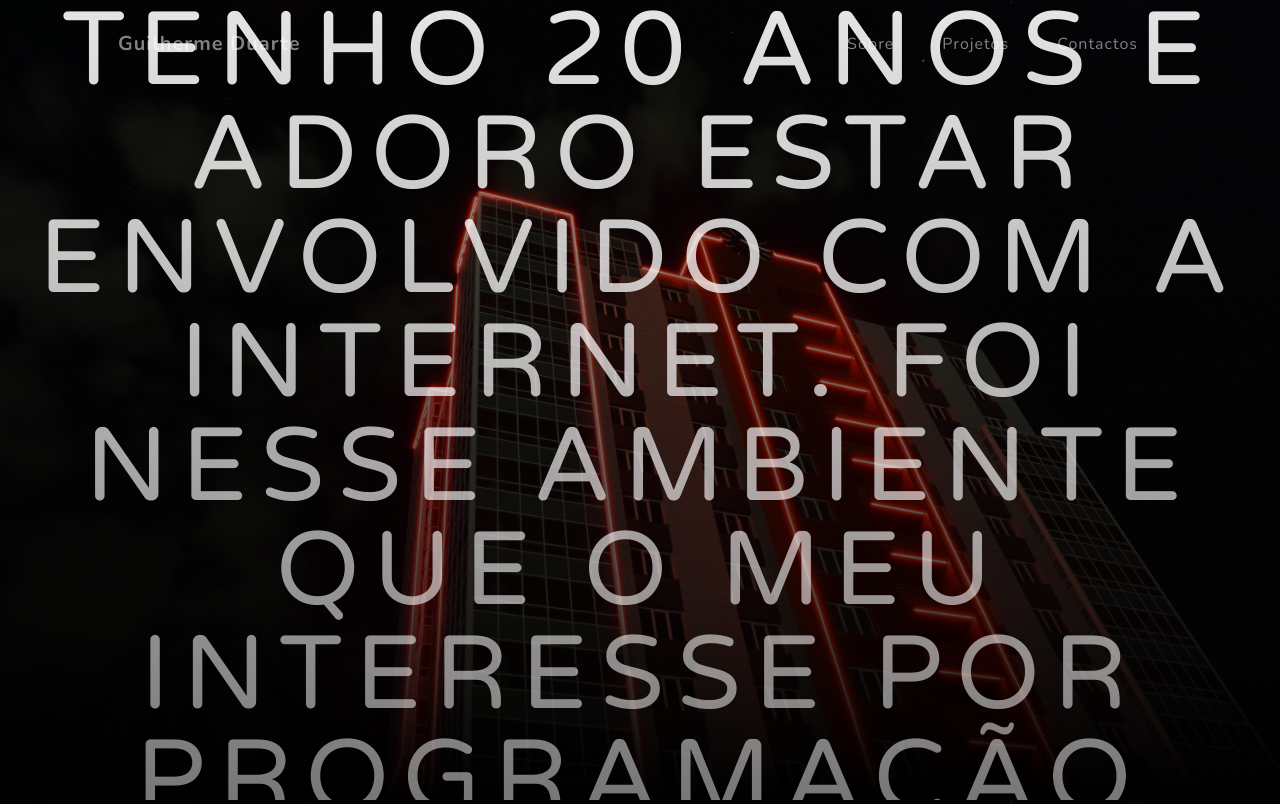
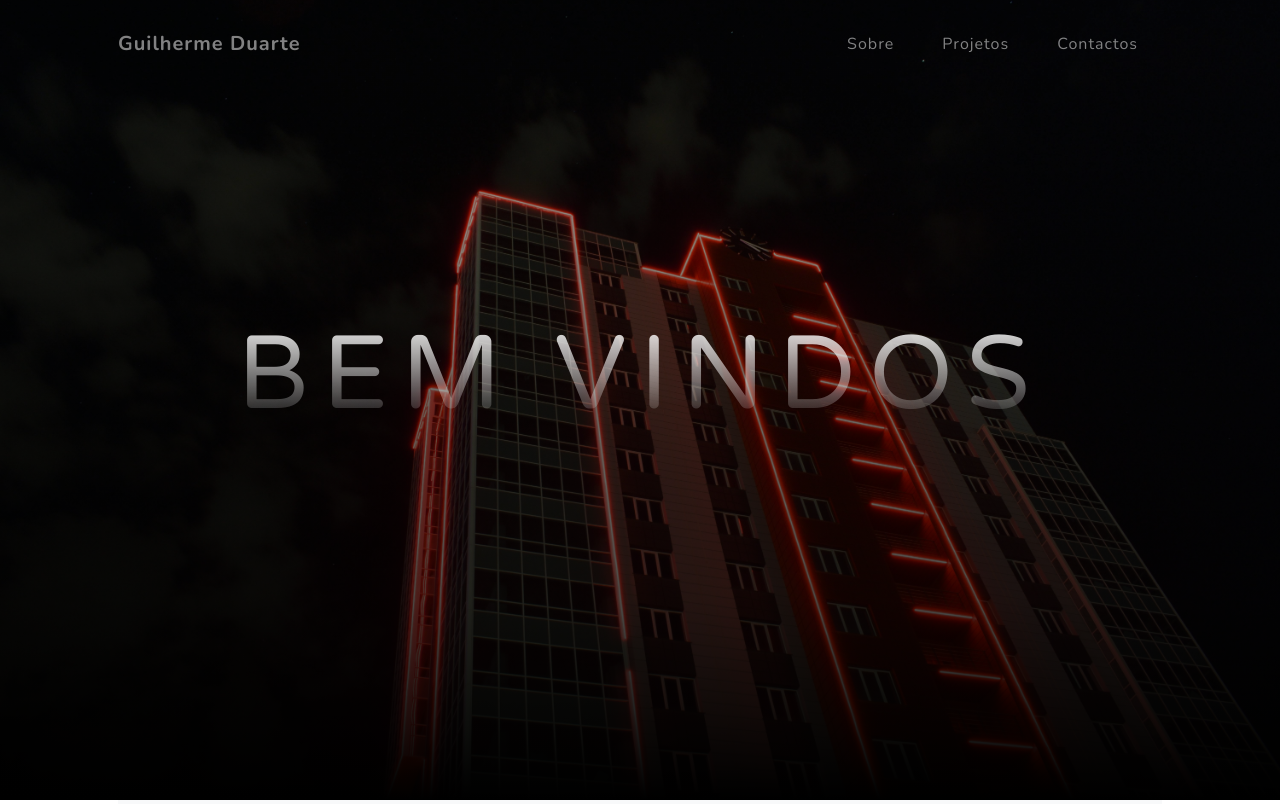
Before and after one commit to 14gui/Portef-lio, a plain HTML site: page index.html in a window 1280 px wide. Shown: the top 804 px of the page. Drawn offline with nearby package versions, Linux system fonts and the light colour scheme.

Commit message:
index.html

```diff
--- a/index.html
+++ b/index.html
@@ -34,15 +34,6 @@
             </div>
         </nav>
         <!-- Masthead-->
-        <header class="masthead">
-            <div class="text-black-50 mb-0">
-                <div class="d-flex justify-content-center">
-                    <div class="text-center">
-                        <h1 class="mx-auto my-0 text-uppercase">Tenho 20 anos e adoro estar envolvido com a internet. Foi nesse ambiente que o meu interesse por programação surgiu. Sempre gostei de aprender pois quero criar e estar envolvido em algo que realmente gosto.</h1>
-                        <h2 class="text-white-50 mx-auto mt-2 mb-5"></h2>
-                    </div>
-                </div>
-            </div>
         </header>
 	    <header class="masthead">
             <div class="container px-4 px-lg-5 d-flex h-100 align-items-center justify-content-center">
```
